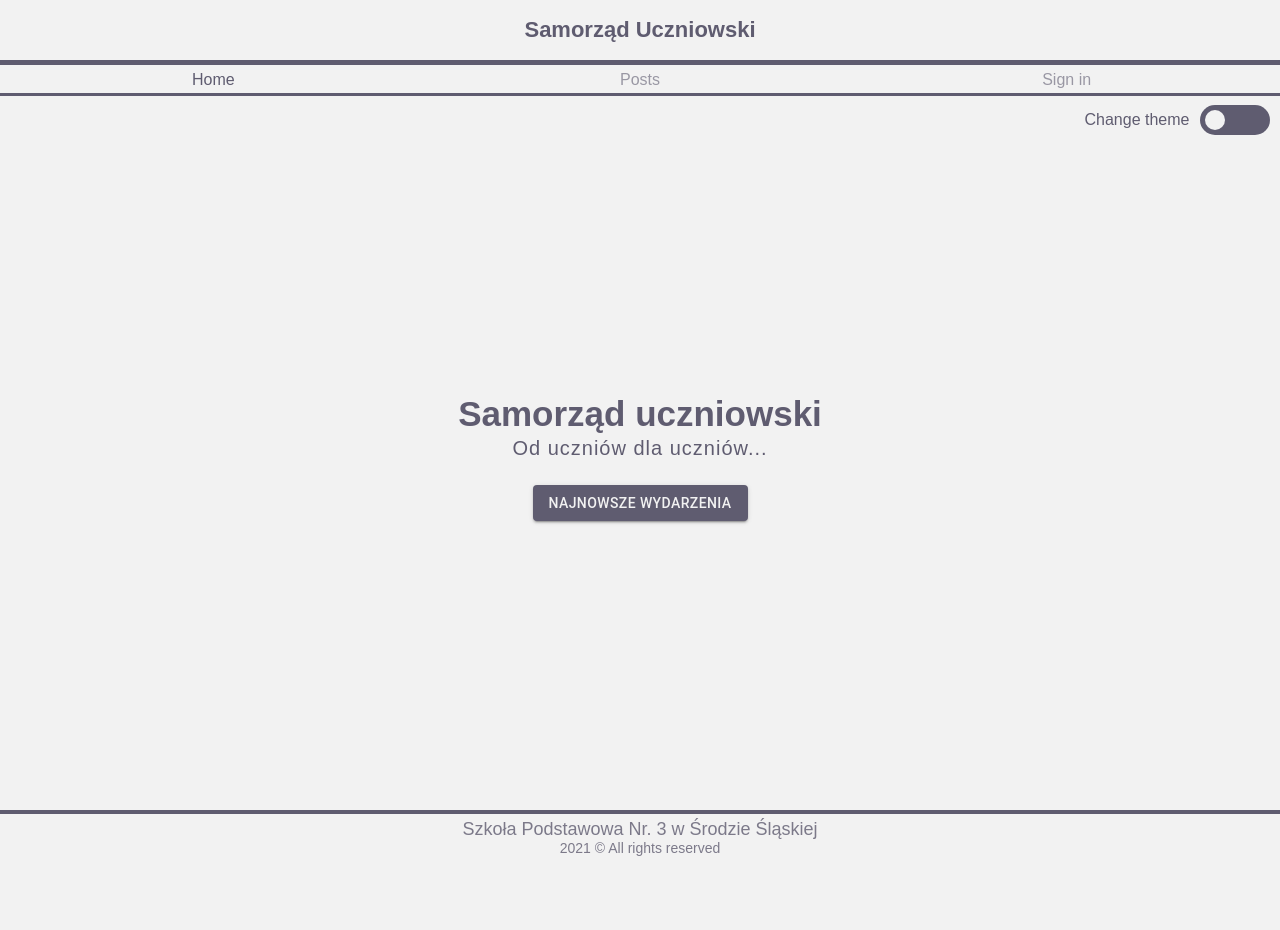
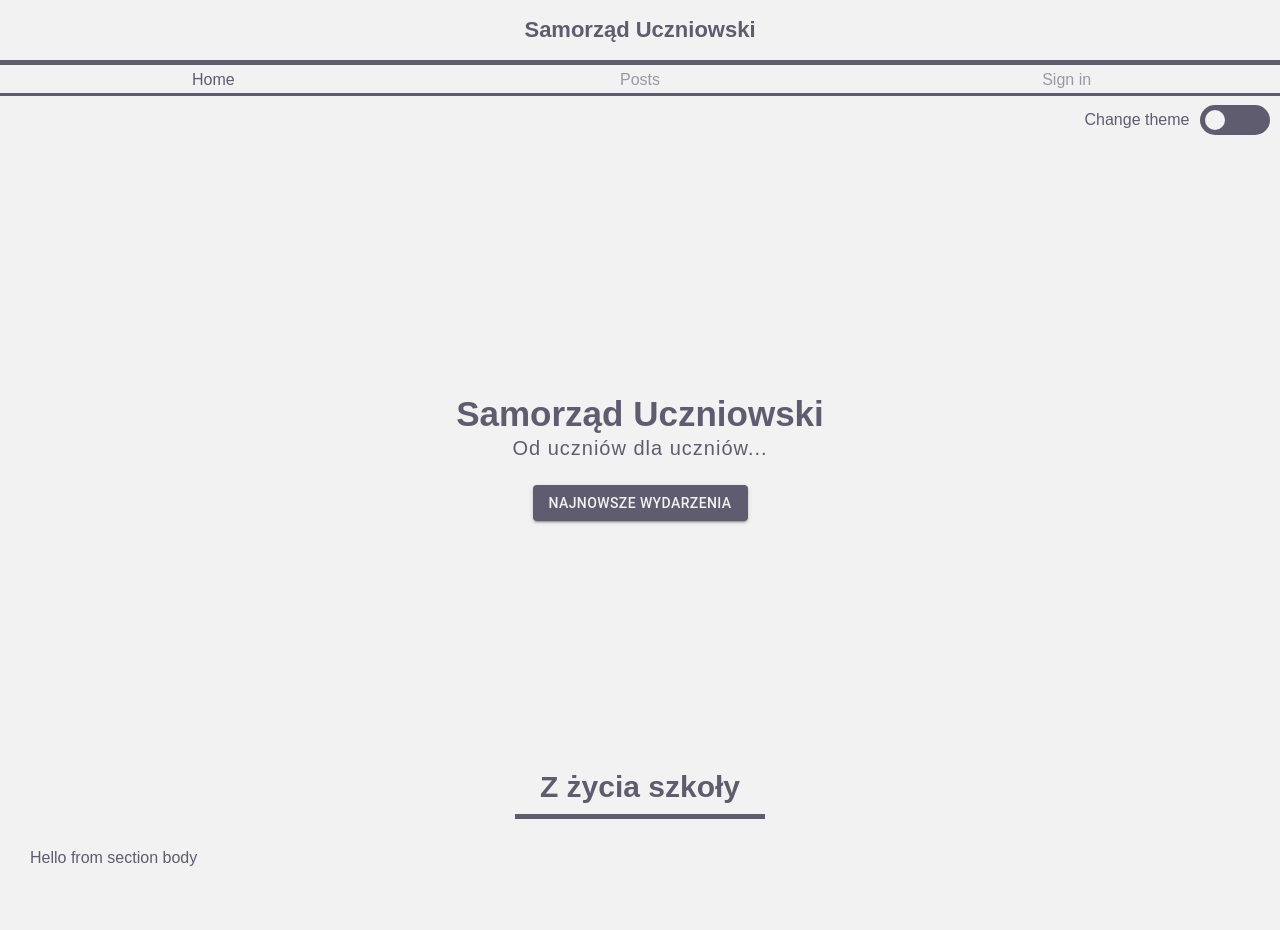
Before and after one commit to JakubLog/site-su, a React (Create React App) app: page / in a window 1280 px wide. Shown: the top 930 px of the page. Before the commit the page ends 860 px from the top, so only its background shows below. Built offline with nearby package versions, Linux system fonts and the light colour scheme.

Commit message:
Add section component

```diff
--- a/src/components/molecules/Hero/Hero.tsx
+++ b/src/components/molecules/Hero/Hero.tsx
@@ -6,7 +6,7 @@ const Hero = () => {
   return (
     <>
       <HeroWrapper>
-        <HeroTitle>Samorząd uczniowski</HeroTitle>
+        <HeroTitle>Samorząd Uczniowski</HeroTitle>
         <HeroSubtitle>Od uczniów dla uczniów...</HeroSubtitle>
         <Button variant="contained">Najnowsze wydarzenia</Button>
       </HeroWrapper>
--- /dev/null
+++ b/src/components/molecules/Section/Section.styles.tsx
@@ -0,0 +1,30 @@
+import styled from 'styled-components';
+
+export const Wrapper = styled.div`
+  margin-bottom: 30px;
+  position: relative;
+  @media (min-width: 1350px) {
+    &::after {
+      content: '';
+      position: absolute;
+      bottom: 0px;
+      left: 50%;
+      transform: translateX(-50%);
+      width: 80%;
+      height: 5px;
+      background-color: ${({ theme }) => theme.color.primary};
+    }
+  }
+`;
+export const Title = styled.h2`
+  font-size: 30px;
+  width: fit-content;
+  padding-inline: 25px;
+  padding-bottom: 10px;
+  border-bottom: 5px solid ${({ theme }) => theme.color.primary};
+  margin: 0 auto;
+`;
+export const Body = styled.div`
+  margin-top: 30px;
+  padding-bottom: 30px;
+`;
--- /dev/null
+++ b/src/components/molecules/Section/Section.tsx
@@ -0,0 +1,18 @@
+import React from 'react';
+import { Wrapper, Title, Body } from './Section.styles';
+
+interface props {
+  title?: string;
+  children: React.ReactNode;
+}
+
+const Section = ({ title = 'Basic title', children }: props): JSX.Element => {
+  return (
+    <Wrapper>
+      <Title>{title}</Title>
+      <Body>{children}</Body>
+    </Wrapper>
+  );
+};
+
+export default Section;
--- a/src/views/Main/Main.tsx
+++ b/src/views/Main/Main.tsx
@@ -1,10 +1,13 @@
 import React from 'react';
 import Hero from 'components/molecules/Hero/Hero';
+import Section from 'components/molecules/Section/Section';
 
 const Main = (): JSX.Element => {
   return (
     <>
       <Hero />
+      <Section title="Z życia szkoły">Hello from section body</Section>
+      <Section title="Aktywne ankiety">Hello from section body</Section>
     </>
   );
 };
```
